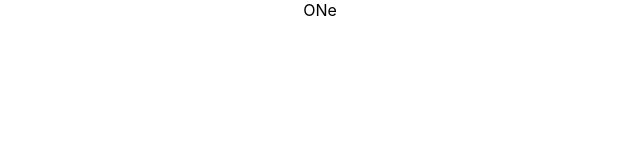
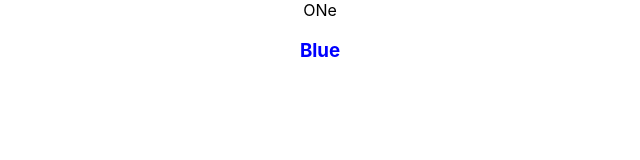
Before and after one commit to johnxadams/weather-app, a React (Create React App) app: page / in a window 1280 px wide. Shown: the top 160 px of the page, without its empty margins (320-960 px from the left). Built offline with nearby package versions, Linux system fonts and the light colour scheme.

Commit message:
input init, searchLocation int

```diff
--- a/package.json
+++ b/package.json
@@ -35,5 +35,8 @@
       "last 1 firefox version",
       "last 1 safari version"
     ]
+  },
+  "devDependencies": {
+    "sass": "^1.54.4"
   }
 }
--- a/src/App.js
+++ b/src/App.js
@@ -2,10 +2,20 @@ import React, { useState } from "react";
 import axios from "axios";
 import "./App.css";
 
+import "./scss/_layout.scss";
+
 function App() {
+  const [data, setData] = useState({});
+  const [location, setLocation] = useState("");
+
   const url = `https://api.openweathermap.org/data/2.5/weather?q={city name}&appid=e238de25e3101c15f4fae18685f436a5`;
 
-  return <div className="App">ONe</div>;
+  return (
+    <div className="App">
+      ONe
+      <h3>Blue</h3>
+    </div>
+  );
 }
 
 export default App;
--- /dev/null
+++ b/src/scss/_layout.scss
@@ -0,0 +1,5 @@
+@import "./mixin";
+
+h3 {
+  color: blue;
+}
```
Also changed, not shown: src/scss/_mixin.scss (added), 1 other file (tests, documents, lock files or other folders).
